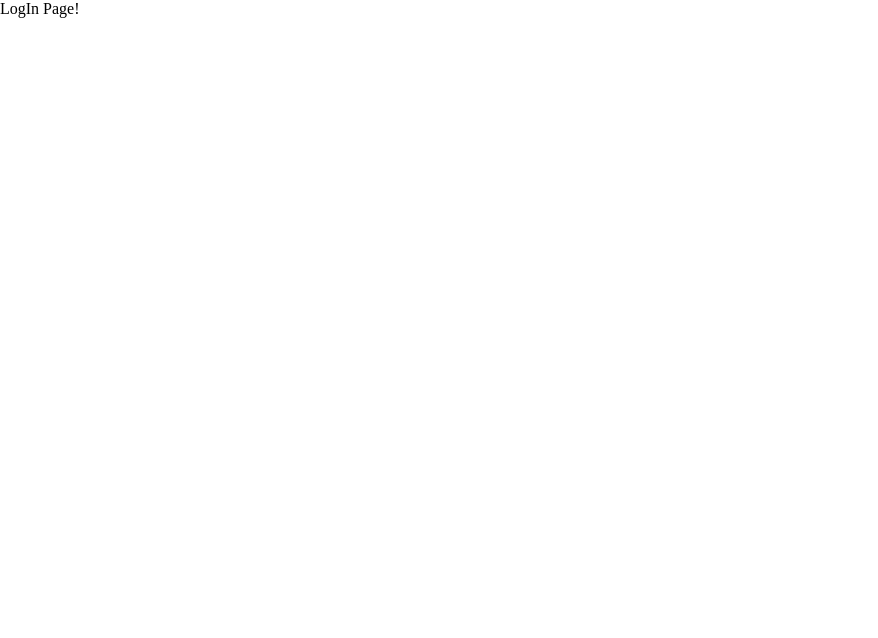
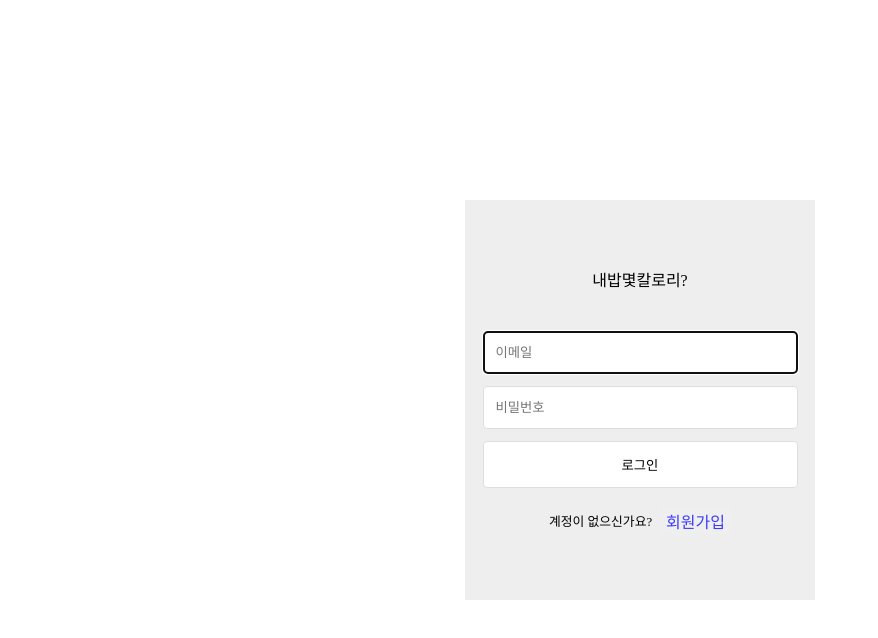
Before and after one commit to MyMealCalorie/client, a React (Create React App) app: page /user/login in a window 1280 px wide. Shown: the top 638 px of the page, without its empty margins (0-878 px from the left). Built offline with nearby package versions, Linux system fonts and the light colour scheme.

Commit message:
feat: Login 페이지 구현
- Logo.tsx: 로고 넣는 컴포넌트
- LoginForm.tsx: 로그인 입력 받는 컴포넌트
- Footer.tsx: 하단에 넣을 기능들을 담는 컴포넌트

Closes #3

```diff
--- /dev/null
+++ b/src/components/Login/Footer.tsx
@@ -0,0 +1,41 @@
+import styled from "styled-components";
+import { FlexBox } from "../../style/FlexBox.style";
+import { Button } from "../../style/Button.style";
+
+import { useNavigate } from "react-router-dom";
+
+const FooterLayout = styled(FlexBox)`
+  margin-top: 20px;
+
+  font-size: 0.8rem;
+
+  div {
+    margin-right: 8px;
+  }
+
+  button {
+    font-size: 1rem;
+  }
+`;
+const SignUpButton = styled(Button)`
+  color: #0000ffc0;
+`;
+
+const Footer = () => {
+  const navigate = useNavigate();
+
+  const handleSignUpButtonClick = () => {
+    navigate('/user/signup');
+  };
+  return (
+    <FooterLayout>
+      <div>계정이 없으신가요?</div>
+
+      <SignUpButton onClick={ handleSignUpButtonClick }>
+        회원가입
+      </SignUpButton>
+    </FooterLayout>
+  );
+}
+
+export default Footer;
--- /dev/null
+++ b/src/components/Login/LoginForm.tsx
@@ -0,0 +1,73 @@
+import { useEffect, useRef } from 'react';
+
+import { useInput } from "../../hooks/useInput";
+
+import styled from "styled-components";
+import { Button } from '../../style/Button.style'
+
+interface InputProps {
+  value: any;
+  onChange: any;
+}
+
+const Input = styled.input<InputProps>`
+  width: 100%;
+  height: auto;
+
+  margin-bottom: 12px;
+  padding: 13px 12px;
+
+  border: 1px solid #dedede;
+  border-radius: 4px;
+`;
+
+const LogInButton = styled(Button)`
+  width: 100%;
+  padding: 13px 12px;
+
+  border: 1px solid #dedede;
+  border-radius: 4px;
+
+  background: #fff;
+`;
+
+const LoginLayout = styled.div`
+  width: 90%;
+  height: auto;
+`;
+const LoginForm = () => {
+  const [email, handleEmailChange] = useInput('');
+  const [password, handlePasswordChange] = useInput('');
+
+  const emailRef = useRef<HTMLInputElement>(null);
+
+  useEffect(() => { emailRef.current?.focus() }, []);
+
+  return (
+    <LoginLayout>
+
+      {/* Input: email, password  */}
+      <Input
+        value={ email }
+        onChange = { handleEmailChange }
+        placeholder='이메일'
+        name='login-email'
+        type='email'
+        ref = { emailRef }
+        />
+      <Input
+        value={ password }
+        onChange = { handlePasswordChange }
+        placeholder='비밀번호'
+        name='login-password'
+        type='password'
+        />
+
+      {/* Login button */}
+      <LogInButton>로그인</LogInButton>
+
+    </LoginLayout>
+  );
+}
+
+export default LoginForm;
--- /dev/null
+++ b/src/components/Login/Logo.tsx
@@ -0,0 +1,15 @@
+import styled from "styled-components";
+
+const LogoLayout = styled.div`
+  margin-bottom: 40px;
+`;
+
+const Logo = () => {
+  return (
+    <LogoLayout >
+      내밥몇칼로리?
+    </LogoLayout>
+  );
+}
+
+export default Logo;
--- /dev/null
+++ b/src/hooks/useInput.ts
@@ -0,0 +1,11 @@
+import { useState, useCallback } from 'react';
+
+export const useInput =  (initialvalue = '') => {
+  const [value, setValue] = useState(initialvalue);
+
+  const handler = useCallback((e) => {
+    setValue(e.target.value);
+  }, []);
+
+  return [value, handler, setValue];
+};
--- a/src/pages/LogIn/index.tsx
+++ b/src/pages/LogIn/index.tsx
@@ -1,9 +1,30 @@
 import React from "react";
+
+// Component
+import CenterBox from "../../components/common/CenterBox";
+import { FlexBox } from "../../style/FlexBox.style";
+import Logo from '../../components/Login/Logo';
+import LoginForm from "../../components/Login/LoginForm";
+import Footer from "../../components/Login/Footer";
+
 
 const LogIn = () => {
 
   return (
-    <div>LogIn Page!</div>
+    <CenterBox width="350px" height="400px">
+      <FlexBox flexDirection="column">
+
+        {/* Logo */}
+        <Logo />
+
+        {/* LoginForm */}
+        <LoginForm />
+
+        {/* Footer */}
+        <Footer />
+
+      </FlexBox>
+    </CenterBox>
   );
 }
 
```
